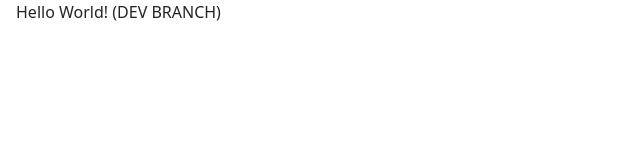
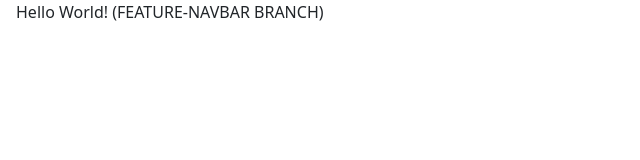
Before and after one commit to jullianrives7/AirBnB_UI_Clone, a React (Vite) app in the folder client/: page / in a window 1280 px wide. Shown: the top 160 px of the page, without its empty margins (0-640 px from the left). Built offline with nearby package versions, Linux system fonts and the light colour scheme; some icons are missing.

Commit message:
navbar push

```diff
--- a/client/src/App.jsx
+++ b/client/src/App.jsx
@@ -4,7 +4,7 @@ function App() {
   return (
     <div className="App">
       <AiOutlineCheckSquare />
-      Hello World! (DEV BRANCH)
+      Hello World! (FEATURE-NAVBAR BRANCH)
     </div>
   );
 }
```
